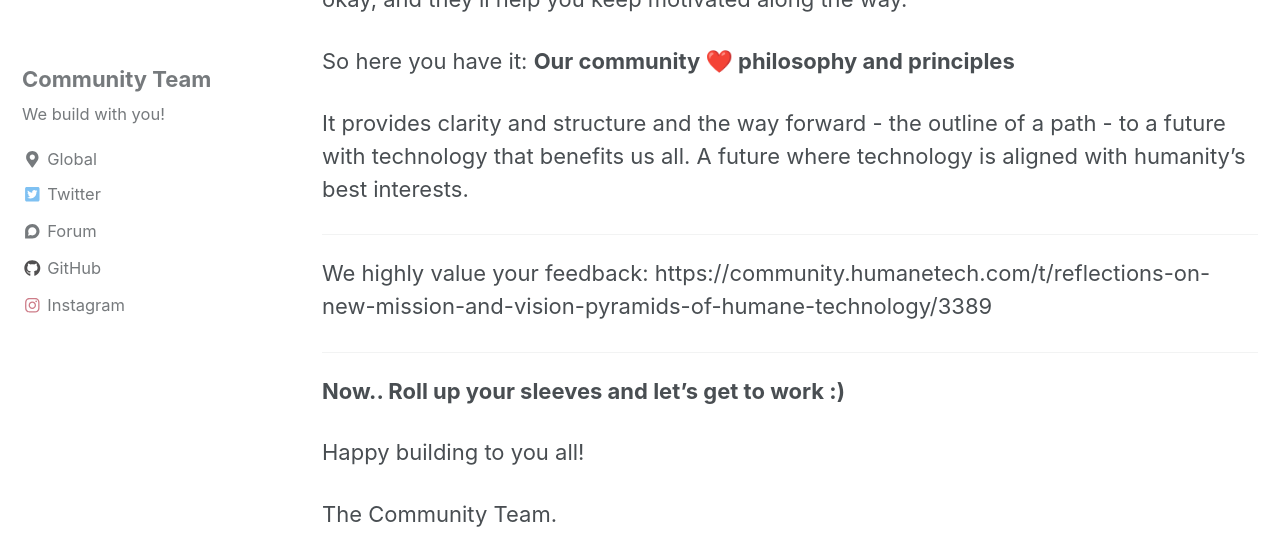
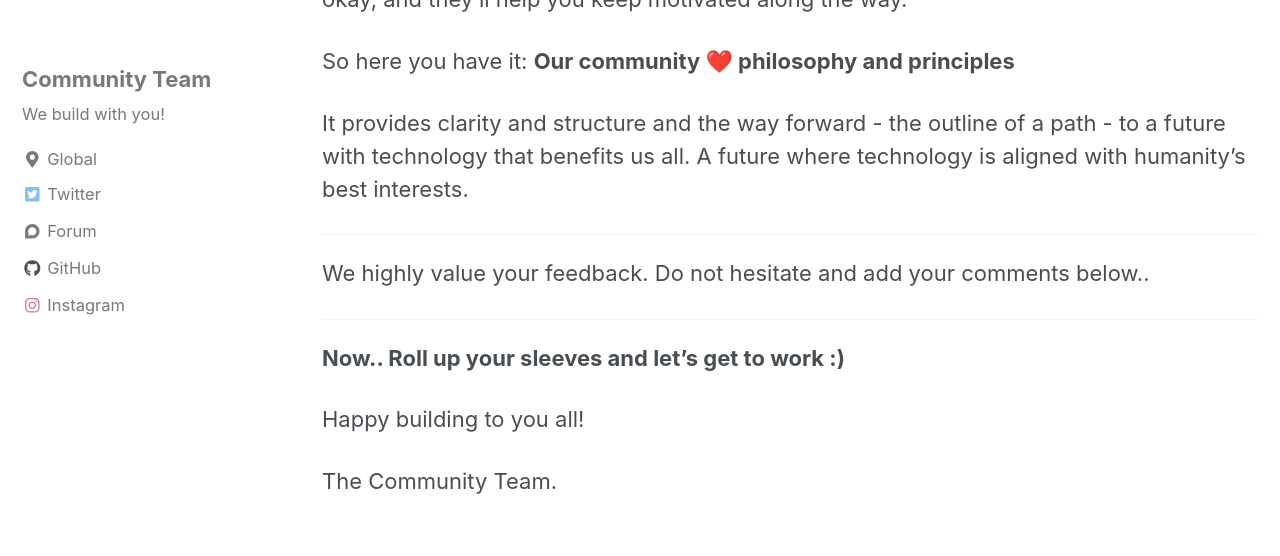
Before and after one commit to humanetech-community/community-hub, a Jekyll site: the page built from _posts/2019-04-18-be-a-builder.md, in a window 1280 px wide and 900 px high, scrolled down 3863 px, cut to the strip 0-556 px from the top of the window. Built offline with Jekyll 4.4.1, drawn with Linux system fonts in a browser that asks for light colours; cached includes are drawn as plain includes; nearby versions of some CDN libraries; emoji names are drawn with the system emoji font; a script that is not in the unit is left out.

Commit message:
Disable default commenting, enable for announcements only (#44)

```diff
--- a/_config.yml
+++ b/_config.yml
@@ -303,7 +303,7 @@
       layout: single
       author_profile: true
       read_time: true
-      comments: true
+      comments: false
       share: true
       related: true
   # _pages
--- a/_posts/2019-04-18-be-a-builder.md
+++ b/_posts/2019-04-18-be-a-builder.md
@@ -72,7 +72,7 @@
 
 ---
 
-We highly value your feedback: https://community.humanetech.com/t/reflections-on-new-mission-and-vision-pyramids-of-humane-technology/3389
+We highly value your feedback. Do not hesitate and add your comments below..
 
 ---
 
```
Also changed, not shown: _posts/2019-04-23-d-day-at-cht.md (+1 -0 lines).
